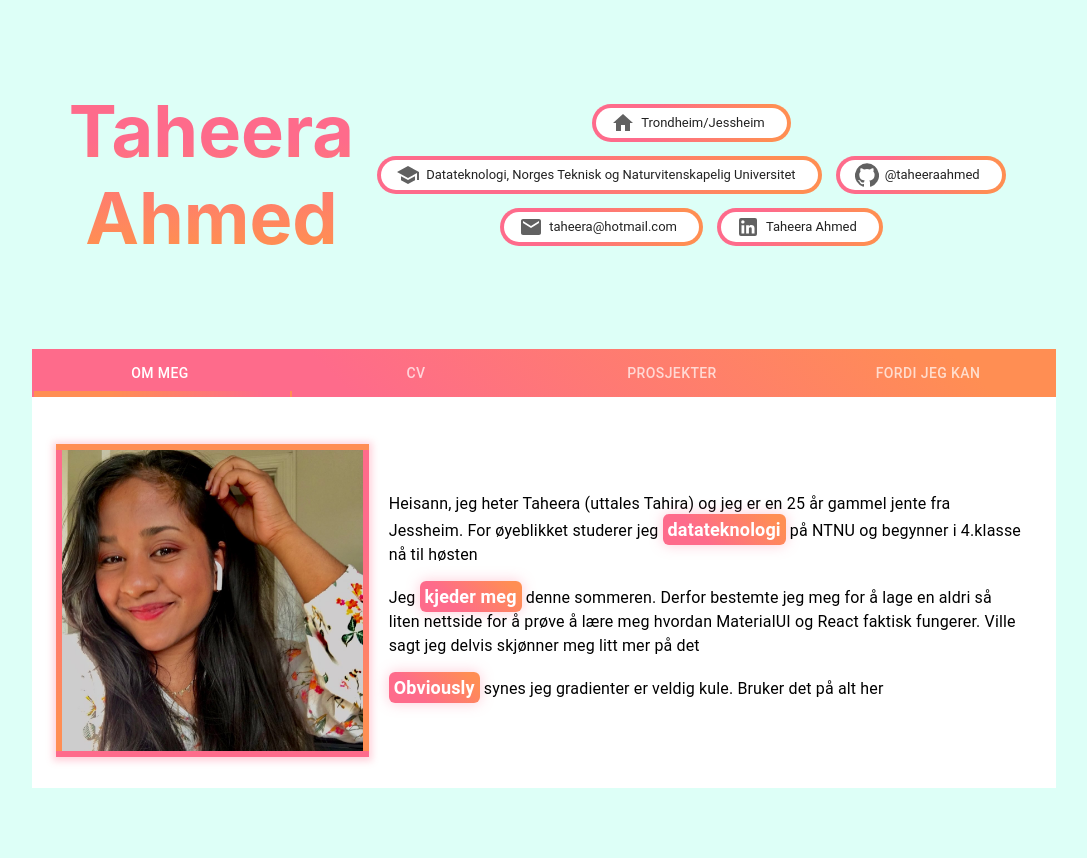
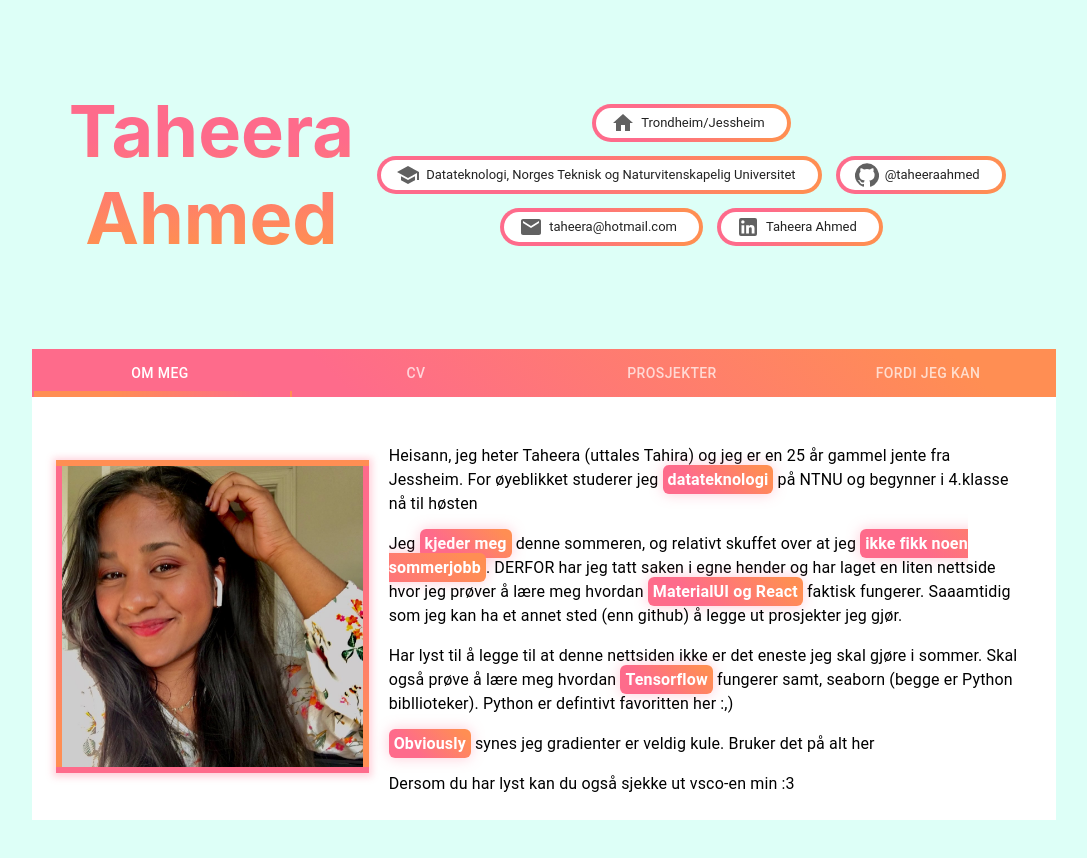
Before and after one commit to taheeraahmed/Making-a-react-app, a React (Create React App) app: page / in a window 1280 px wide. Shown: the top 858 px of the page, without its empty margins (96-1183 px from the left). Before the commit the page ends 836 px from the top, so only its background shows below. Built offline with nearby package versions, Linux system fonts and the light colour scheme.

Commit message:
Minor change

```diff
--- a/src/components/Highlighter/Highlighter.css
+++ b/src/components/Highlighter/Highlighter.css
@@ -1,6 +1,5 @@
 .highlight{
     display: inline;
-    font-size: 18px;
     background: -webkit-linear-gradient(45deg, #FE6B8B 30%, #FF8E53 90%);
     padding: 5px;
     border-radius: 6px;
--- a/src/components/Navbar.js
+++ b/src/components/Navbar.js
@@ -135,12 +135,20 @@ export default function Navbar() {
                 For øyeblikket studerer jeg <Highlighter word = 'datateknologi'/> på NTNU og begynner i 4.klasse nå til høsten
             </Typography>
             <Typography paragraph = {true}>
-                Jeg <Highlighter word = 'kjeder meg'/> denne sommeren. Derfor bestemte jeg meg for å lage en aldri så liten nettside for å
-                prøve å lære meg hvordan MaterialUI og React faktisk fungerer. Ville sagt jeg delvis
-                skjønner meg litt mer på det
+                Jeg <Highlighter word = 'kjeder meg'/> denne sommeren, og relativt skuffet over at jeg <Highlighter word="ikke fikk noen sommerjobb"/>. DERFOR har jeg
+                tatt saken i egne hender og har laget en liten nettside hvor jeg
+                prøver å lære meg hvordan <Highlighter word="MaterialUI og React"/> faktisk fungerer. Saaamtidig som jeg kan ha et annet sted (enn github) å legge
+                ut prosjekter jeg gjør.
+            </Typography>
+            <Typography paragraph = {true}>
+              Har lyst til å legge til at denne nettsiden ikke er det eneste jeg skal gjøre i sommer. Skal også prøve å lære meg hvordan <Highlighter word="Tensorflow"/> fungerer samt, seaborn (begge er Python bibllioteker).
+              Python er defintivt favoritten her :,)
             </Typography>
             <Typography paragraph = {true}>
               <Highlighter word = 'Obviously'/> synes jeg gradienter er veldig kule. Bruker det på alt her
+            </Typography>
+            <Typography>
+              Dersom du har lyst kan du også sjekke ut vsco-en min :3
             </Typography>
 
           </Grid>
```
